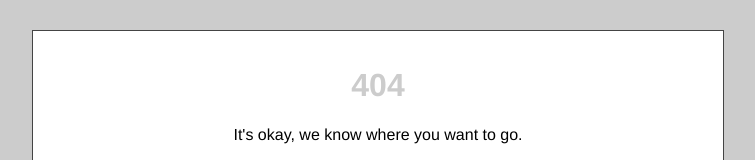
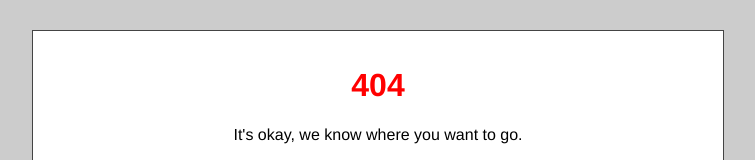
Before and after one commit to x3chaos/simplemail, a plain HTML site: page index.html in a window 1280 px wide. Shown: the top 160 px of the page, without its empty margins (262-1017 px from the left). Drawn offline with nearby package versions, Linux system fonts and the light colour scheme.

Commit message:
Update 404

```diff
--- a/index.html
+++ b/index.html
@@ -31,7 +31,7 @@ h1 {
 
 <body>
 	<div class="wrapper">
-		<h1>404</h1>
+		<h1 style="color:red;">404</h1>
 		<p>It's okay, we know where you want to go.</p>
 		<p class="gray">(In fact, <em>we're taking you there right now</em>.)</p>
 		<p>Alert whoever linked you to this site that the correct link is <a title="SimpleMail" href="http://x3chaos.org/plugins/simplemail.html">http://x3chaos.org/plugins/simplemail.html</a> and that it should be updated as soon as possible.</p>
```
